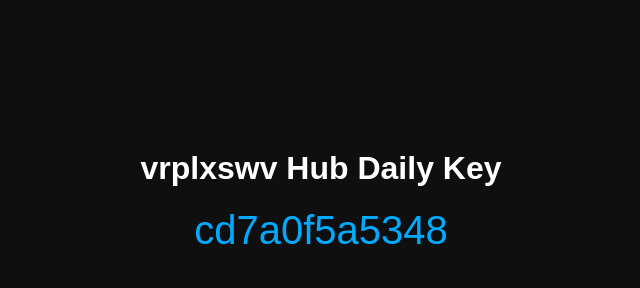
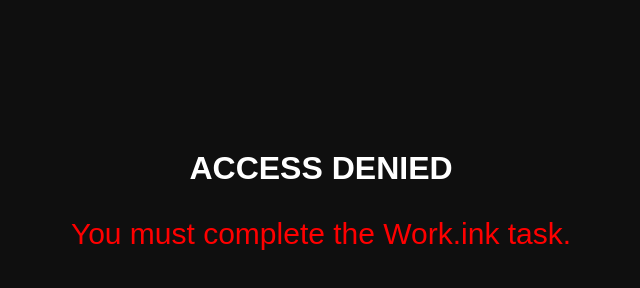
Before and after one commit to vrplxswv/ChatGPT-Hub, a plain HTML site: page index.html in a window 1280 px wide. Shown: the whole page, without its empty margins (319-959 px from the left). Drawn offline with Linux system fonts and the light colour scheme.

Commit message:
Update title and key generation logic in HTML

```diff
--- a/index.html
+++ b/index.html
@@ -1,7 +1,7 @@
 <!DOCTYPE html>
 <html>
 <head>
-<title>vrplxswv Hub Key</title>
+<title>vrplxswv Hub Daily Key</title>
 <style>
 body {
     background: #0f0f0f;
@@ -15,36 +15,39 @@
     margin-top: 20px;
     color: #00aaff;
 }
+.warning {
+    font-size: 30px;
+    margin-top: 20px;
+    color: red;
+}
 </style>
 </head>
 <body>
 
-<h1>vrplxswv Hub Daily Key</h1>
-<p class="key" id="keyText">Loading...</p>
+<h1 id="title">vrplxswv Hub Daily Key</h1>
+<p class="key" id="keyText"></p>
 
 <script>
-// Generate same daily key as Loader.lua
+// Check unlock token in URL
+const params = new URLSearchParams(window.location.search);
+if (!params.get("unlock")) {
+    // no unlock token → lock the page
+    document.getElementById("title").innerText = "ACCESS DENIED";
+    document.getElementById("keyText").innerHTML =
+        "<span class='warning'>You must complete the Work.ink task.</span>";
+} else {
+    // Generate same daily key as Loader.lua
+    const now = new Date();
+    const day = now.getUTCDate();
 
-function generateTodayKey() {
-    const now = new Date();
-    const year = now.getUTCFullYear();
-    const month = String(now.getUTCMonth() + 1).padStart(2, '0');
-    const day = String(now.getUTCDate()).padStart(2, '0');
-
-    const base = `${year}-${month}-${day}`;
-    const salted = (parseInt(day) * 1337).toString();
-
-    // Fake GUID prefix (8 random hex characters)
     const hex = "abcdef0123456789";
     let prefix = "";
-    for (let i = 0; i < 8; i++) {
+    for (let i = 0; i < 8; i++)
         prefix += hex[Math.floor(Math.random() * hex.length)];
-    }
 
-    return prefix + salted;
+    const key = prefix + String(day * 1337);
+    document.getElementById("keyText").innerText = key;
 }
-
-document.getElementById("keyText").innerText = generateTodayKey();
 </script>
 
 </body>
```
